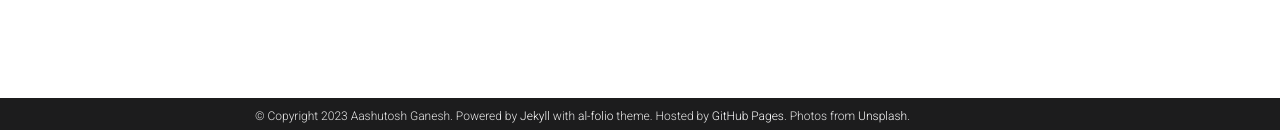
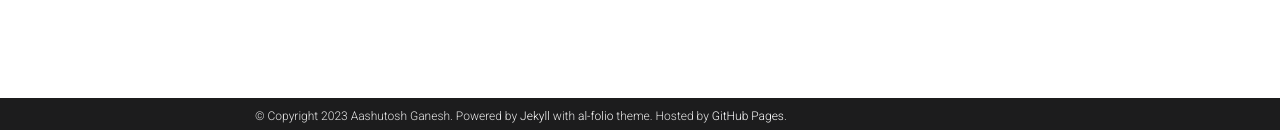
Before and after one commit to aerigon/aashutoshG.github-io, a Jekyll site: the page built from _pages/teaching.md, in a window 1280 px wide. Shown: the part 767-897 px from the top of the page. Built offline with Jekyll 4.4.1, drawn with Linux system fonts in a browser that asks for light colours; comment, search, counter and statistics services are not loaded; a style sheet for code colours, icons or effects is not loaded.

Commit message:
Modify config, pages

```diff
--- a/_config.yml
+++ b/_config.yml
@@ -14,14 +14,13 @@
 footer_text: >
   Powered by <a href="https://jekyllrb.com/" target="_blank">Jekyll</a> with <a href="https://github.com/alshedivat/al-folio">al-folio</a> theme.
   Hosted by <a href="https://pages.github.com/" target="_blank">GitHub Pages</a>.
-  Photos from <a href="https://unsplash.com" target="_blank">Unsplash</a>.
 keywords: Deep learning, Computer Vision, Media  # add your own keywords or leave empty
 
 lang: en # the language of your site (for example: en, fr, cn, ru, etc.)
-icon: ⚛️  # the emoji used as the favicon (alternatively, provide image name in /assets/img/)
+icon: ⚛️    # the emoji used as the favicon (alternatively, provide image name in /assets/img/)
 
-url: https://alshedivat.github.io # the base hostname & protocol for your site
-baseurl: /al-folio # the subpath of your site, e.g. /blog/
+url: https://aerigon.github.io # the base hostname & protocol for your site
+baseurl: / # the subpath of your site, e.g. /blog/
 last_updated: false # set to true if you want to display last updated in the footer
 impressum_path:  # set to path to include impressum link in the footer, use the same path as permalink in a page, helps to conform with EU GDPR
 
```
Also changed, not shown: _pages/about.md (+2 -2 lines).
